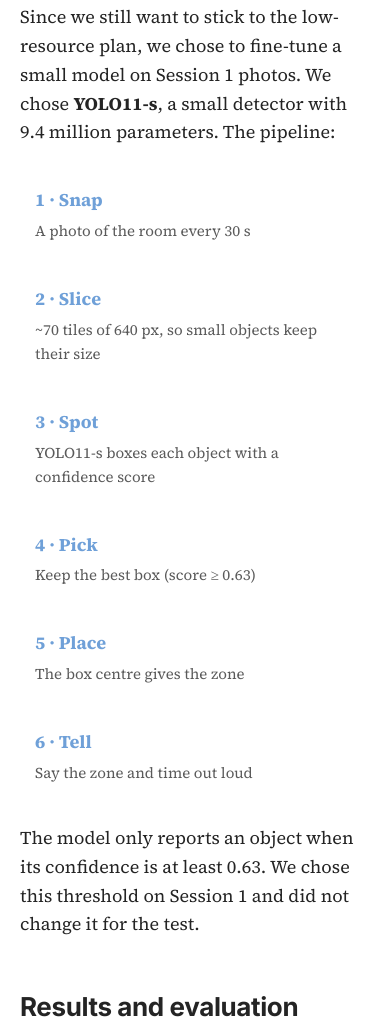
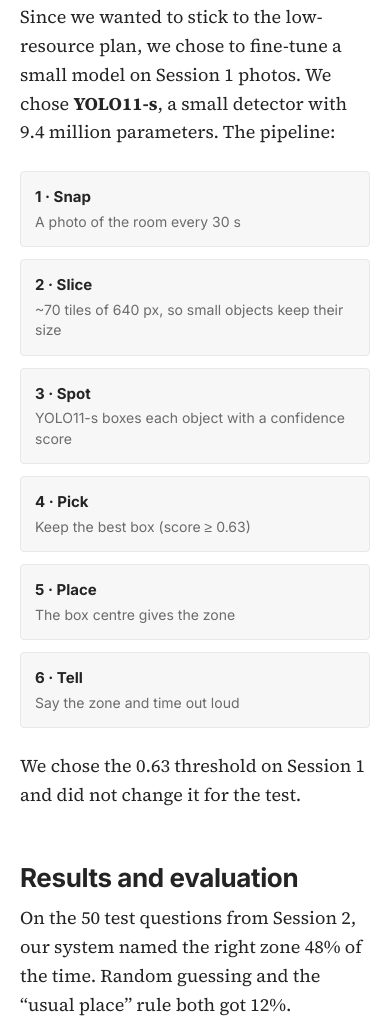
Before and after one commit to KhethiweDlamini/here_or_there_project, a plain HTML site: page index.html in a window 390 px wide. Shown: the part 5494-6521 px from the top of the page. Drawn offline with Linux system fonts and the light colour scheme.

Commit message:
Fix write-up styling and wording, restore limitations, expand README
- Pipeline cards: use the page's colour variables so they are visible in
  light mode; move their CSS into <head> and drop the unused .pipe rules
- Restore two limitations: the model was trained against the proposal's
  plan, and the system was not tested on a phone
- Tidy grammar in "The final system" and "Where it fails"; remove the
  repeated 0.63 threshold sentence
- Delete the unused keys_shrinking_figure.png (1.9 MB)
- README: link the live site, summarise results, describe every folder,
  explain that the notebook and plots cover the zero-training rounds
  (not the final YOLO11-s system), and add run instructions

Co-Authored-By: Claude Opus 5.5 <noreply@anthropic.com>

```diff
--- a/index.html
+++ b/index.html
@@ -59,9 +59,9 @@ tr.us td{font-weight:700}
 .seg button.on,.objs button.on{background:var(--ink);color:var(--bg);border-color:var(--ink)}
 button:focus-visible{outline:2px solid var(--acc);outline-offset:2px}
 .btn.go{background:var(--acc);border-color:var(--acc);color:#fff}
-.pipe{display:flex;flex-wrap:wrap;gap:6px;align-items:center;font:400 15px Inter,sans-serif}
-.pipe span{padding:8px 12px;border:1px solid var(--line);border-radius:4px;background:var(--soft)}
-.pipe em{font-style:normal;color:var(--mute)}
+.pf{display:grid;grid-template-columns:repeat(auto-fit,minmax(200px,1fr));gap:12px;margin:24px 0;font:400 15px/1.45 Inter,sans-serif}
+.pf div{padding:14px;border:1px solid var(--line);border-radius:4px;background:var(--soft)}
+.pf b{color:var(--ink);font-weight:700}.pf small{display:block;font-size:14px;color:var(--mute);margin-top:4px}
 /* demo */
 .demo{max-width:880px;margin:36px auto;padding:24px;border:1px solid var(--line);border-radius:8px;background:var(--soft)}
 .dm{display:grid;grid-template-columns:minmax(0,320px) minmax(0,1fr);gap:24px;align-items:start}
@@ -142,13 +142,7 @@ footer{max-width:680px;margin:0 auto;padding:0 20px 60px;font:400 14px/1.5 Inter
 </figure>
 
 <h3>The final system</h3>
-<p>Since we still want to stick to the low-resource plan, we chose to fine-tune a small model on Session 1 photos. We chose <b>YOLO11-s</b>, a small detector with 9.4 million parameters. The pipeline:</p>
-
-<style>
-.pf{display:grid;grid-template-columns:repeat(auto-fit,minmax(200px,1fr));gap:12px;margin:24px 0}
-.pf div{padding:14px;border:1px solid rgba(255,255,255,.12);border-radius:12px}
-.pf b{color:#6FA0D8}.pf small{display:block;opacity:.75;margin-top:4px}
-</style>
+<p>Since we wanted to stick to the low-resource plan, we chose to fine-tune a small model on Session 1 photos. We chose <b>YOLO11-s</b>, a small detector with 9.4 million parameters. The pipeline:</p>
 
 <div class="pf">
   <div><b>1 · Snap</b><small>A photo of the room every 30 s</small></div>
@@ -159,7 +153,7 @@ footer{max-width:680px;margin:0 auto;padding:0 20px 60px;font:400 14px/1.5 Inter
   <div><b>6 · Tell</b><small>Say the zone and time out loud</small></div>
 </div>
 
-<p style="margin-top:20px">The model only reports an object when its confidence is at least 0.63. We chose this threshold on Session 1 and did not change it for the test.</p>
+<p>We chose the 0.63 threshold on Session 1 and did not change it for the test.</p>
 
 <h2>Results and evaluation</h2>
 <p>On the 50 test questions from Session 2, our system named the right zone 48% of the time. Random guessing and the “usual place” rule both got 12%.</p>
@@ -201,13 +195,15 @@ footer{max-width:680px;margin:0 auto;padding:0 20px 60px;font:400 14px/1.5 Inter
 <h3>Where it fails</h3>
 <ul>
 <li><strong>Keys and wallet.</strong> The system never found them in the right zone (0 of 10 each). Both are small, lie flat and are mixed with the background.</li>
-<li><strong>The busy counter.</strong> Most test questions were about objects on the counter, next to plants, a tap and other items, and part of the time with the cabinet lights off and also there were people in that frame. Only 4 of 27 of these questions were right. It also suggests that the counter wall style is busy and dark. </li>
+<li><strong>The busy counter.</strong> Most test questions were about objects on the counter, next to plants, a tap and other items, and part of the time with the cabinet lights off and people in the frame. The counter wall is also busy and dark, which makes small objects harder to see. Only 4 of 27 of these questions were right.</li>
 <li><strong>The middle of the floor.</strong> The wallet lay on the carpet for 19 photos and was never found.</li>
 </ul>
 <h3>Limits of our test</h3>
 <ul>
-<li>We used one room view not a full house, one camera, 5 objects and 50 test questions.</li>
+<li>We trained a model, although our proposal said we would not.</li>
+<li>We used one room view (not a full house), one camera, 5 objects and 50 test questions.</li>
 <li>The camera sat slightly lower in Session 2, so the zone outlines need to be adjusted for each session.</li>
+<li>We did not test it on a phone.</li>
 <li>We did not test it with people who have visual impairments. That needs an ethics review.</li>
 </ul>
 
```
Also changed, not shown: 2 other files.
